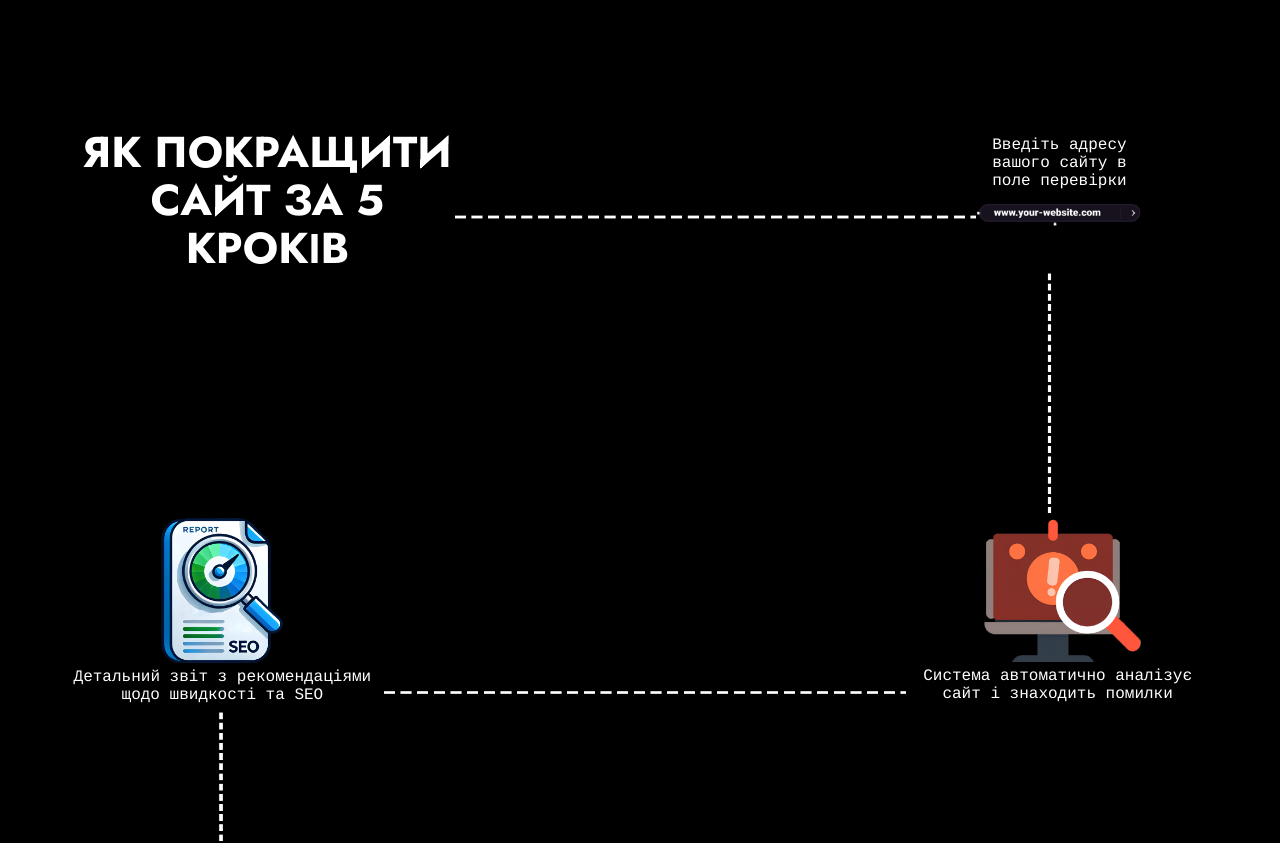
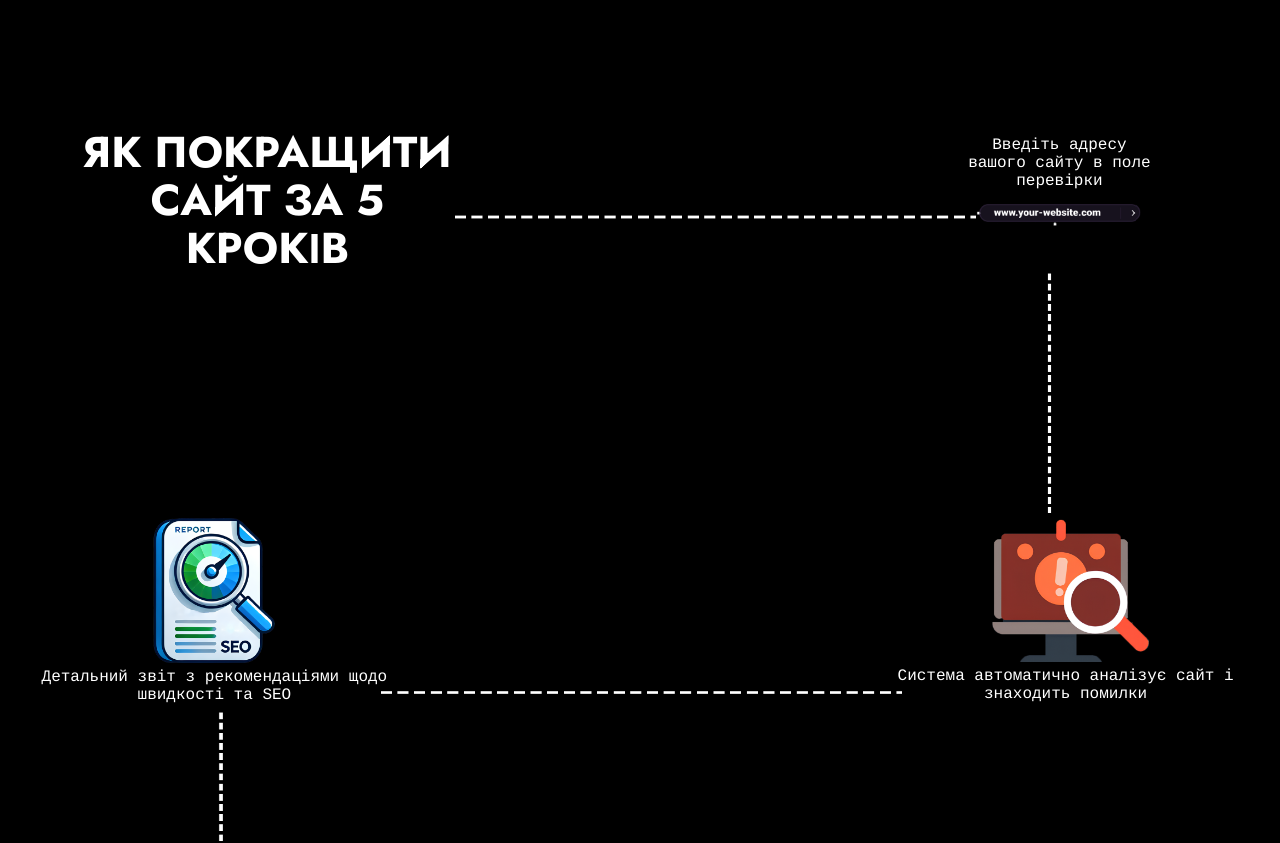
Before and after one commit to SSSkeletry/RateWebPage, a React (Create React App) app in the folder client/: page / in a window 1280 px wide. Shown: the part 820-1663 px from the top of the page. Built offline with nearby package versions, Linux system fonts and the light colour scheme; a web font is replaced by a local one.

Commit message:
Adjust CSS for image text max-width

```diff
--- a/client/src/pages/Home/ui/Home.module.css
+++ b/client/src/pages/Home/ui/Home.module.css
@@ -249,7 +249,7 @@ nav {
 }
 
 .imageText {
-  max-width: 70%;
+  max-width: 90%;
   margin: 0 auto;
   margin-bottom: 1vh;
   white-space: normal;
@@ -280,8 +280,8 @@ nav {
 }
 .puncturedLineImage2 {
   width: 41vw;
-  margin-right: -5.5vw;
-  margin-left: -5vw;
+  margin-right: -4vw;
+  margin-left: -4vw;
   height: auto;
   margin-top: 20vh;
 }
```
